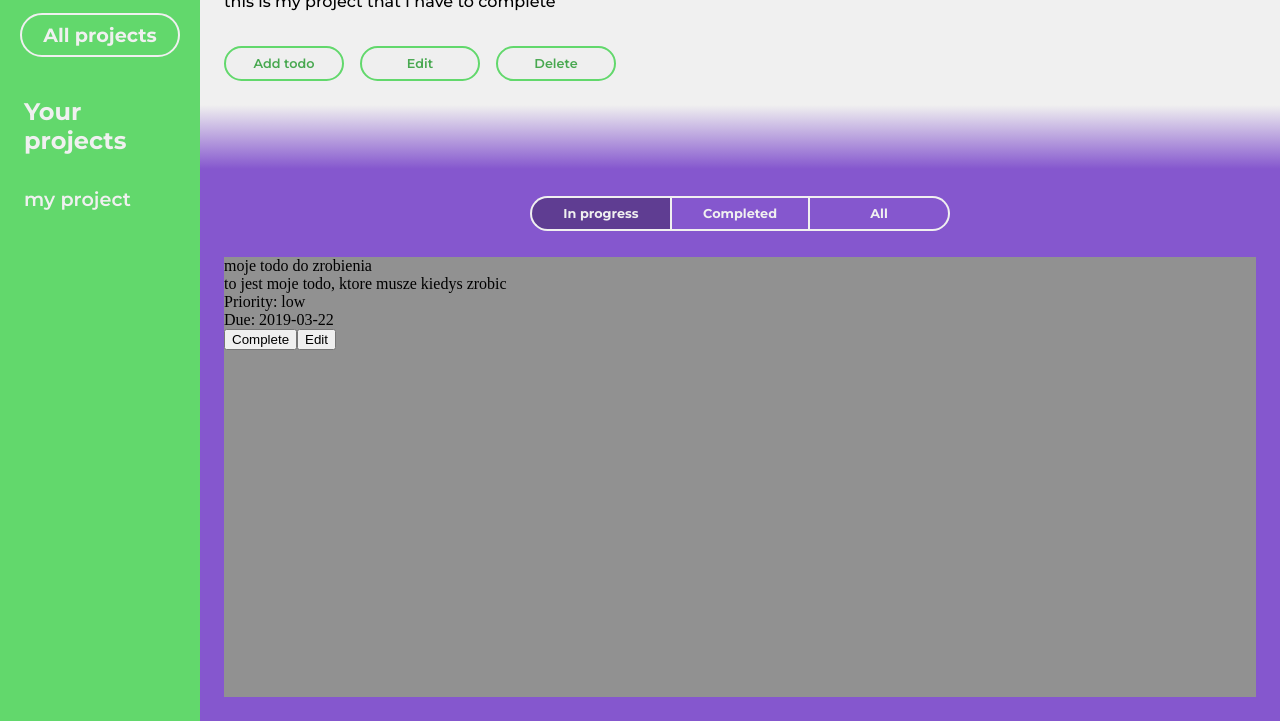
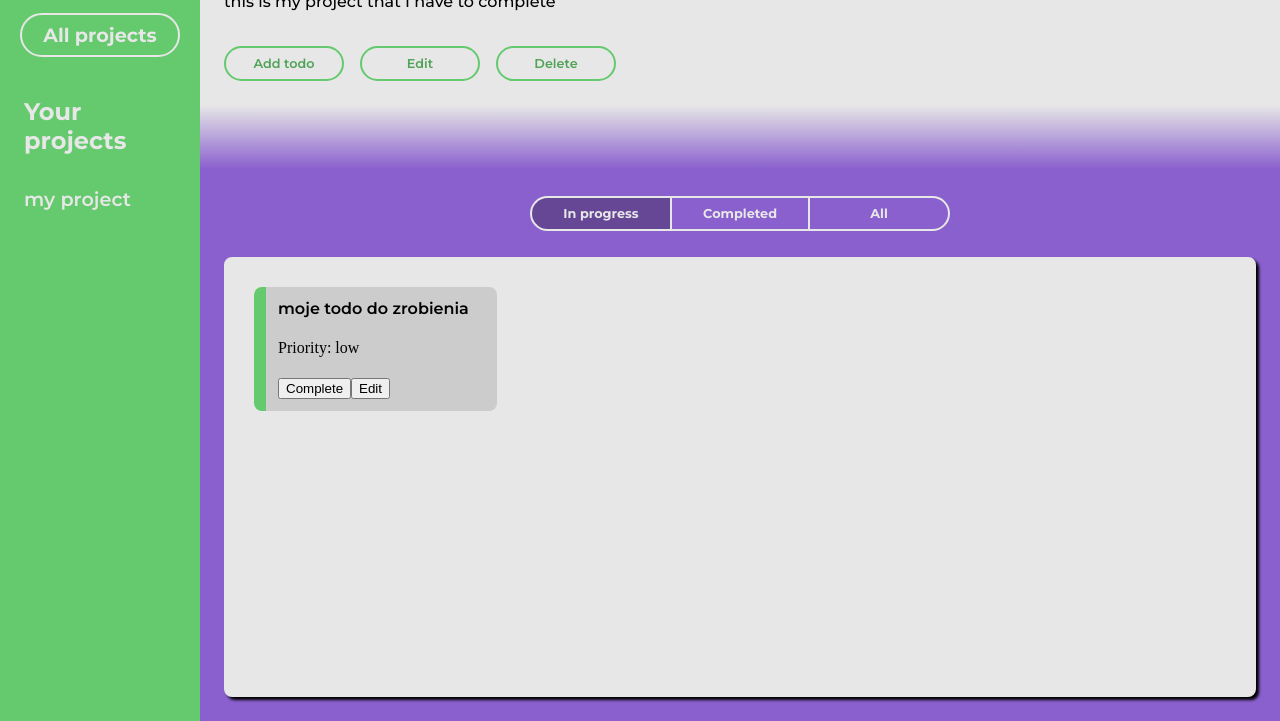
Before and after one commit to swos13/todo, a website built with webpack: page src/index.html in a window 1280 px wide. Shown: the part 79-800 px from the top of the page. Built offline with nearby package versions, Linux system fonts and the light colour scheme.

Commit message:
Style todo cards part 1

```diff
--- a/src/style.css
+++ b/src/style.css
@@ -4,12 +4,14 @@
 }
 
 :root {
-    --green-color: #62d86c;
-    --darker-green-color: #48a850;
-    --white-color: #f0f0f0;
-    --grey-color: #dadada;
-    --violet-color: #8557ce;
-    --darker-violet-color: #5f3d92;
+    --green-color: #64ca6d;
+    --darker-green-color: #4fa356;
+    --white-color: #e7e7e7;
+    --grey-color: #cccccc;
+    --violet-color: #8a60ce;
+    --darker-violet-color: #664796;
+    --yellow-color: #d1b537;
+    --red-color: #e03939;
 }
 
 body {
@@ -109,6 +111,7 @@ body {
 
 .project-buttons-container > button {
     font: 600 0.8rem Montserrat, Helvetica, sans-serif;
+    background-color: var(--white-color);
     width: 120px;
     padding: 0.5rem;
     border: 2px solid;
@@ -165,9 +168,58 @@ body {
 }
 
 .todos-cards {
-    background-color: rgb(145, 145, 145);
+    box-shadow: 3px 3px 3px;
+    background-color: var(--white-color);
+    border: 6px solid;
+    border-color: var(--white-color);
+    border-radius: 8px;
     margin: 24px;
     margin-top: 0;
+    padding: 24px;
+
+    display: grid;
+    grid-template-columns: repeat(auto-fill, minmax(200px, 1fr));
+}
+
+.todo-card {
+    border-left: 12px solid;
+    background-color: var(--grey-color);
+    border-radius: 8px;
+    padding: 12px;
+    display: flex;
+    flex-direction: column;
+    justify-content: space-between;
+}
+
+
+.todo-card.rolled {
+    height: 100px;
+}
+
+.todo-card.unrolled {
+    height: 200px;
+}
+
+.card-title {
+    font: 600 1rem Montserrat, Helvetica, sans-serif;
+    text-wrap: wrap;
+    overflow: auto;
+}
+
+.card-description {
+    overflow: auto;
+}
+
+.todo-card:has(.card-priority.low) {
+    border-color: var(--green-color);
+}
+
+.todo-card:has(.card-priority.medium) {
+    border-color: var(--yellow-color);
+}
+
+.todo-card:has(.card-priority.high) {
+    border-color: var(--red-color);
 }
 
 .error {
--- a/src/view.js
+++ b/src/view.js
@@ -397,7 +397,7 @@ const view = (() => {
         }
 
         const priorityContainer = document.createElement('div');
-        priorityContainer.classList.add('card-priority');
+        priorityContainer.setAttribute('class', `card-priority ${todo.priority}`);
         priorityContainer.textContent = `Priority: ${todo.priority}`;
 
         const dueDateContainer = document.createElement('div');
@@ -433,7 +433,7 @@ const view = (() => {
         });
 
         appendChildren(buttons, [completeButton, editButton]);
-        appendChildren(card, [titleContainer, descriptionContainer, priorityContainer, dueDateContainer, buttons]);
+        appendChildren(card, [titleContainer, priorityContainer, buttons]);
 
         card.addEventListener('click', () => {
             if(card.classList.contains('rolled')){
@@ -456,7 +456,9 @@ const view = (() => {
     const updateTodo = (id, title, description, priority, dueDate) => {
         document.querySelector(`.todo-card[id="${id}"] > .card-title`).textContent = title;
         document.querySelector(`.todo-card[id="${id}"] > .card-description`).textContent = description;
-        document.querySelector(`.todo-card[id="${id}"] > .card-priority`).textContent = `Priority: ${priority}`;
+        const priorityContainer = document.querySelector(`.todo-card[id="${id}"] > .card-priority`);
+        priorityContainer.textContent = `Priority: ${priority}`;
+        priorityContainer.setAttribute('class', `card-priority ${priority}`);
         const dueDateText = document.querySelector(`.todo-card[id="${id}"] > .card-due-date`);
         dueDateText.textContent = dueDate != '' ? `Due: ${dueDate}` : '';
     }
```
